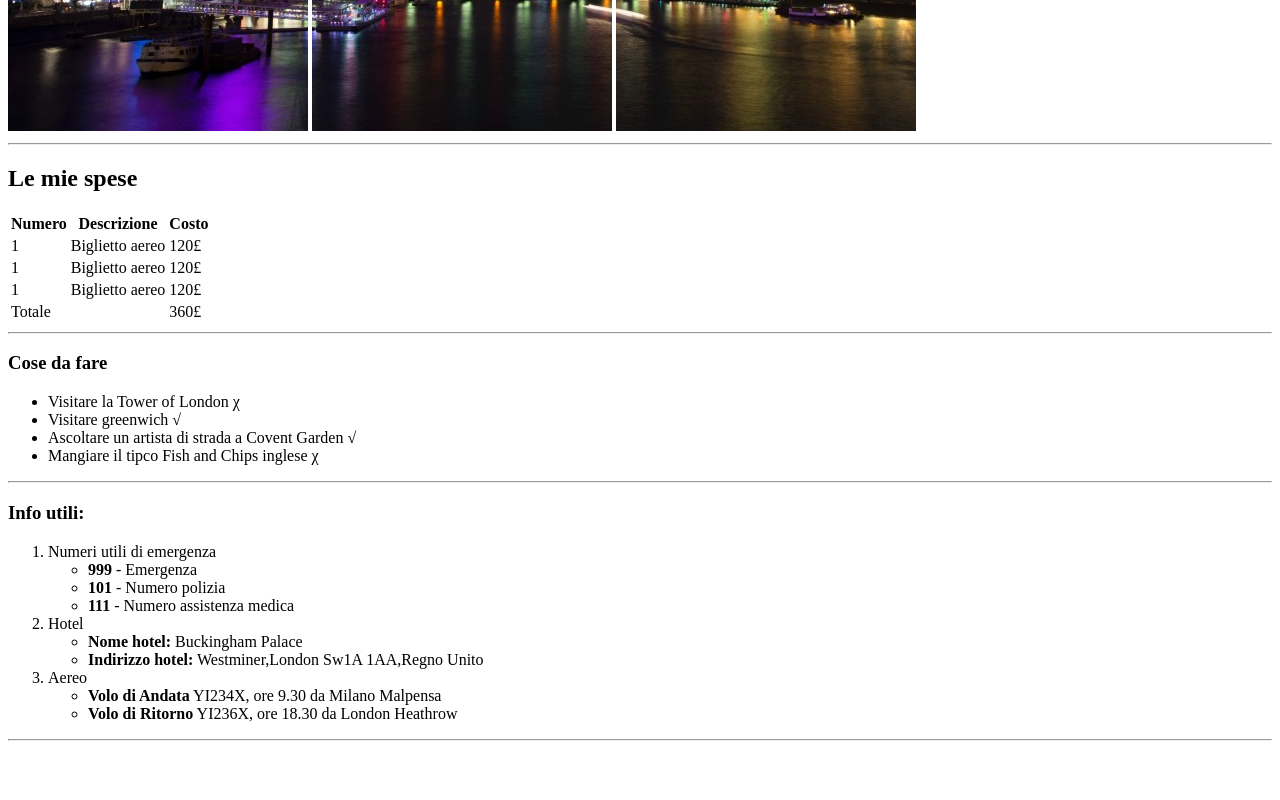
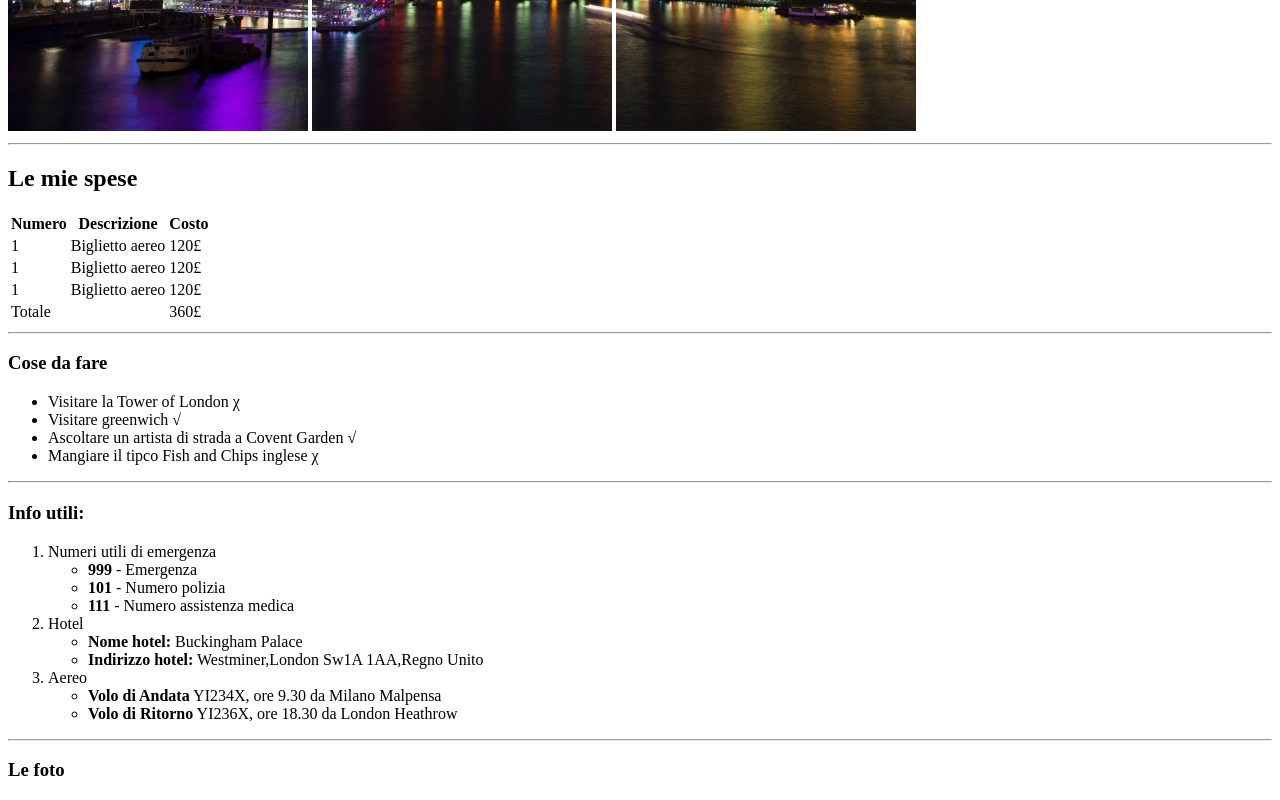
Before and after one commit to YleniaMighela/html-london-trip, a plain HTML site: page index.html in a window 1280 px wide. Shown: the part 549-1349 px from the top of the page. Before the commit the page ends 1298 px from the top, so only its background shows below. Drawn offline with Linux system fonts and the light colour scheme.

Commit message:
creazione footer

```diff
--- a/index.html
+++ b/index.html
@@ -10,7 +10,7 @@
     <!-- parte intestazione -->
      <header>
         <h1>Il mio Viaggio a Londra</h1>
-        <!-- pathe relativo -->
+        <!-- path relativo -->
          <img src="img/pexels-bill-emrich-230794-0.jpg" alt="immagine Londra">
          <img src="img/pexels-bill-emrich-230794-1.jpg" alt="immagine Londra">
          <img src="img/pexels-bill-emrich-230794-2.jpg" alt="immagine Londra">
@@ -123,8 +123,10 @@
       </main>
 
       <!-- parte pié di pagina -->
-       <!-- <footer>
+       <footer>
+        <h3>Le foto</h3>
 
-       </footer> -->
+
+       </footer>
 </body>
 </html>
```
